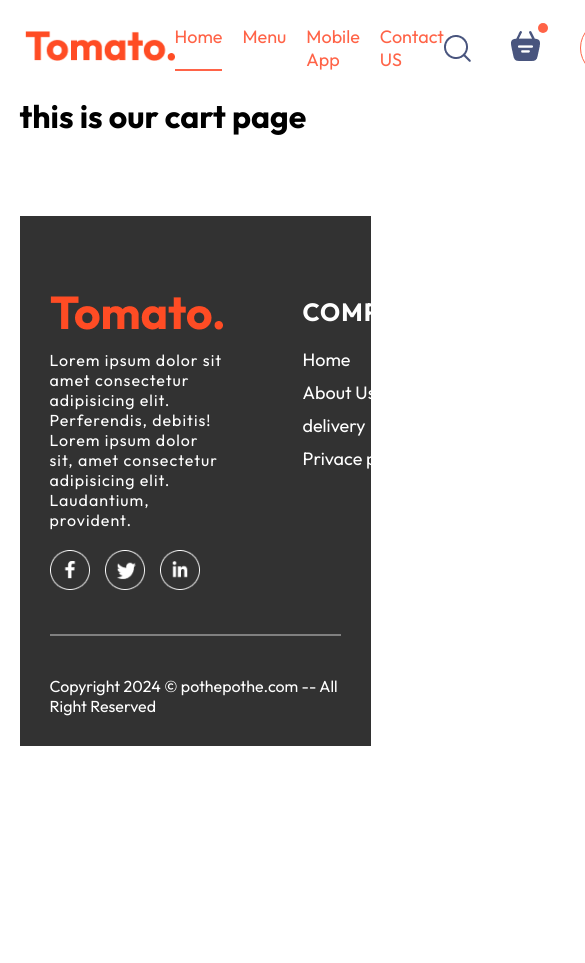
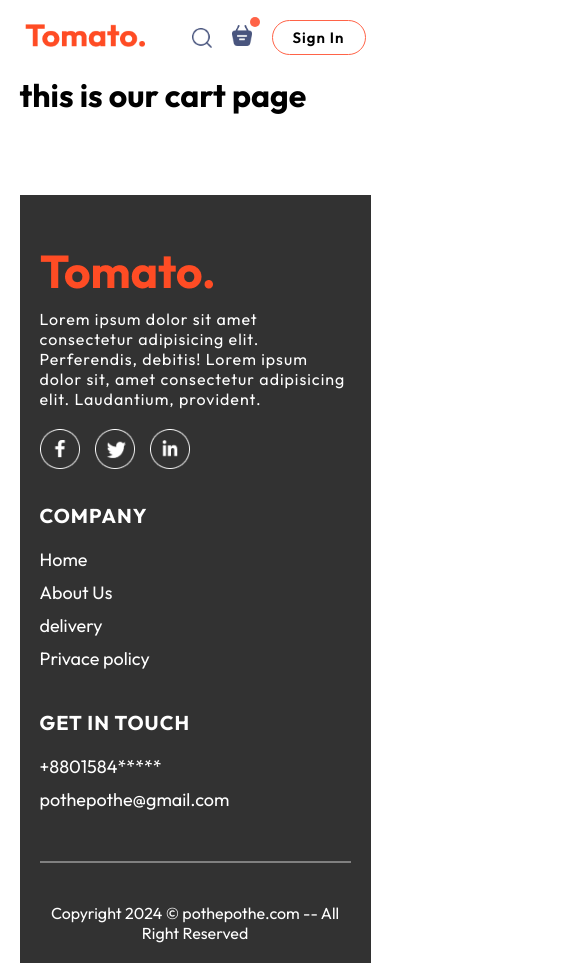
Before and after one commit to mdsultanmahmud/pothe-pothe-food-delivery, a React (Vite) app: page /cart in a window 390 px wide. Shown: the top 963 px of the page, 585 px wide, since content can reach past the window. Before the commit the page ends 844 px from the top, so only its background shows below. Built offline with nearby package versions, Linux system fonts and the light colour scheme; the HTML template or start-up script is replaced by a standard one.

Commit message:
feat: responsive the site

```diff
--- a/src/components/AppDownLoad/AppDownLoad.css
+++ b/src/components/AppDownLoad/AppDownLoad.css
@@ -23,3 +23,9 @@
 .app__download__platforms img:hover {
   transform: scale(1.2);
 }
+
+@media screen and (max-width: 750px) {
+  .pothe__pothe__app__download__container {
+    font-size: 22px;
+  }
+}
--- a/src/components/Banner/Banner.css
+++ b/src/components/Banner/Banner.css
@@ -4,7 +4,7 @@
   margin: 30px auto;
   background: radial-gradient(rgba(0, 0, 0, 0.7), rgba(0, 0, 0, 0.5)),
     url("../../../public/header_img.png");
-  background-size: contain;
+  background-size: cover;
   background-repeat: no-repeat;
   background-position: center;
   display: grid;
@@ -28,7 +28,7 @@
   margin: 30px 0;
 }
 
-.pothe__pothe__home__banner__contents button{
+.pothe__pothe__home__banner__contents button {
   padding: 7px 30px;
   font-size: 18px;
   text-transform: capitalize;
@@ -40,6 +40,35 @@
   cursor: pointer;
   transition: 0.3s;
 }
-.pothe__pothe__home__banner__contents button:hover{
+.pothe__pothe__home__banner__contents button:hover {
   background-color: tomato;
 }
+
+@media screen and (max-width: 1050px) {
+  .pothe__pothe__home__banner__container {
+    height: 50vh;
+  }
+  .pothe__pothe__home__banner__contents {
+    width: 45%;
+  }
+  .pothe__pothe__home__banner__contents h1 {
+    font-size: 30px;
+  }
+}
+
+@media screen and (max-width: 750px) {
+  .pothe__pothe__home__banner__contents {
+    width: 90%;
+  }
+  .pothe__pothe__home__banner__contents h1 {
+    font-size: 22px;
+  }
+  .pothe__pothe__home__banner__contents button{
+    font-size: 15px;
+    padding: 7px 20px;
+  }
+  .pothe__pothe__home__banner__contents p {
+   font-size: 16px;
+   margin: 20px 0;
+  }
+}
--- a/src/components/ExploreMenu/ExploreMenu.css
+++ b/src/components/ExploreMenu/ExploreMenu.css
@@ -15,8 +15,6 @@
 .pothe__pothe__explore__menu__desc {
   font-size: 16px;
   max-width: 60%;
-  /* text-align: center;
-  margin: 0 auto; */
 }
 
 .pothe__pothe__explore__menu__list {
@@ -29,8 +27,8 @@
   overflow-x: scroll;
   cursor: pointer;
 }
-.pothe__pothe__explore__menu__list::-webkit-scrollbar{
-    /* display: none; */
+.pothe__pothe__explore__menu__list::-webkit-scrollbar {
+  /* display: none; */
 }
 .pothe__pothe__explore__menu__list__item img {
   min-width: 80px;
@@ -44,12 +42,29 @@
   color: tomato;
 }
 
-.pothe__pothe__explore__menu__container hr{
-    margin: 10px 0;
-    border: none;
-    height: 2px;
-    background-color: #e2e2e2;
+.pothe__pothe__explore__menu__container hr {
+  margin: 10px 0;
+  border: none;
+  height: 2px;
+  background-color: #e2e2e2;
 }
-.pothe__pothe__explore__menu__list__item .active{
+.pothe__pothe__explore__menu__list__item .active {
   border: 4px solid tomato;
 }
+
+@media screen and (max-width: 1050px) {
+  .pothe__pothe__explore__menu__desc {
+    max-width: 80%;
+  }
+}
+@media screen and (max-width: 750px) {
+  .pothe__pothe__explore__menu__container h1 {
+    font-size: 22px;
+  }
+  .pothe__pothe__explore__menu__desc {
+    max-width: 100%;
+  }
+  .pothe__pothe__explore__menu__list__item img {
+    width: 100px !important;
+  }
+}
--- a/src/components/FoodDisplay/FoodDisplay.css
+++ b/src/components/FoodDisplay/FoodDisplay.css
@@ -1,14 +1,25 @@
-.pothe__pothe__food__display__container{
+.pothe__pothe__food__display__container {
   margin-top: 30px;
 }
-.pothe__pothe__food__display__container h2{
+.pothe__pothe__food__display__container h2 {
   font-size: 25px;
   text-transform: uppercase;
   color: tomato;
 }
-.pothe__pothe__food__display__list{
+.pothe__pothe__food__display__list {
   display: grid;
   grid-template-columns: repeat(4, 1fr);
   gap: 30px;
   margin-top: 30px;
 }
+
+@media screen and (max-width: 1050px) {
+  .pothe__pothe__food__display__list {
+    grid-template-columns: repeat(3, 1fr);
+  }
+}
+@media screen and (max-width: 750px) {
+  .pothe__pothe__food__display__list {
+    grid-template-columns: repeat(1, 1fr);
+  }
+}
--- a/src/components/FoodItemCard/FoodItemCard.css
+++ b/src/components/FoodItemCard/FoodItemCard.css
@@ -1,4 +1,4 @@
-.pothe__pothe__food__item__card__container{
+.pothe__pothe__food__item__card__container {
   width: 100%;
   margin: auto;
   border-radius: 15px;
@@ -6,28 +6,28 @@
   transition: 0.3s;
   animation: fadeIn 1s;
 }
-.pothe__pothe__food__item__card__container:hover{
+.pothe__pothe__food__item__card__container:hover {
   box-shadow: 0px 0px 10px rgba(0, 0, 0, 0.5);
 }
-.item__card__img__container{
+.item__card__img__container {
   position: relative;
 }
-.item__card__img{
+.item__card__img {
   width: 100%;
   border-radius: 15px 15px 0px 0px;
 }
-.item__card__add{
+.item__card__add {
   width: 35px;
   position: absolute;
   bottom: 15px;
-    right:15px;
+  right: 15px;
   cursor: pointer;
   border-radius: 50%;
 }
-.item__card__counter{
+.item__card__counter {
   position: absolute;
   bottom: 15px;
-    right:15px;
+  right: 15px;
   display: flex;
   align-items: center;
   gap: 10px;
@@ -35,39 +35,45 @@
   border-radius: 50px;
   background-color: #fff;
 }
-.item__card__counter img{
+.item__card__counter img {
   width: 30px;
   cursor: pointer;
 }
-.item__card__counter p{
+.item__card__counter p {
   font-size: 16px;
   font-weight: 500;
 }
-.item__card__info__container{
+.item__card__info__container {
   padding: 20px;
 }
-.item__card__name__rating{
+.item__card__name__rating {
   display: flex;
   align-items: center;
   justify-content: space-between;
   margin-bottom: 10px;
 }
-.item__card__name__rating p{
+.item__card__name__rating p {
   font-size: 20px;
   color: tomato;
   font-weight: 500;
 }
-.item__card__name__rating img{
+.item__card__name__rating img {
   width: 80px;
 }
-.item__card__desc{
+.item__card__desc {
   color: #676767;
   font-size: 16px;
 }
 
-.item__card__price{
+.item__card__price {
   color: tomato;
   font-size: 22px;
   font-weight: 500;
   margin: 10px 0px;
 }
+
+@media screen and (max-width: 750px) {
+  .item__card__price {
+    margin: 5px 0px;
+  }
+}
--- a/src/components/Footer/Footer.css
+++ b/src/components/Footer/Footer.css
@@ -5,7 +5,7 @@
   gap: 20px;
   color: #fff;
   background-color: #323232;
-  padding:30px;
+  padding: 30px;
   padding-top: 80px;
   margin-top: 80px;
 }
@@ -40,21 +40,45 @@
   text-transform: uppercase;
   color: #fff;
   letter-spacing: 1px;
-
 }
-.pothe__pothe__footer__content__left p{
+.pothe__pothe__footer__content__left p {
   letter-spacing: 1px;
 }
-.footer__social__icons img{
+.footer__social__icons img {
   width: 40px;
   margin-right: 15px;
   cursor: pointer;
 }
 
-.pothe__pothe__footer__container hr{
+.pothe__pothe__footer__container hr {
   width: 100%;
   height: 2px;
   margin: 20px 0px;
   border: none;
   background-color: grey;
 }
+
+@media screen and (max-width: 1050px) {
+  .pothe__pothe__footer__content {
+    gap: 50px;
+  }
+}
+
+@media screen and (max-width: 750px) {
+  .pothe__pothe__footer__container {
+    padding: 20px;
+    padding-top: 60px;
+  }
+  .pothe__pothe__footer__content {
+    display: flex;
+    flex-direction: column;
+    gap: 30px;
+  }
+  .pothe__pothe__footer__content__center h2,
+  .pothe__pothe__footer__content__right h2 {
+    font-size: 20px;
+  }
+  .footer__copyright {
+    text-align: center;
+  }
+}
--- a/src/components/Footer/Footer.jsx
+++ b/src/components/Footer/Footer.jsx
@@ -31,7 +31,7 @@ const Footer = () => {
             </div>
         </div>
         <hr />
-        <p>Copyright 2024 &copy; pothepothe.com -- All Right Reserved</p>
+        <p className="footer__copyright">Copyright 2024 &copy; pothepothe.com -- All Right Reserved</p>
     </div>
   );
 };
--- a/src/components/Navbar/Navbar.css
+++ b/src/components/Navbar/Navbar.css
@@ -49,9 +49,52 @@
 .pothe__pothe__search__dot {
   position: absolute;
   top: -8px;
-    right:-8px;
+  right: -8px;
   width: 10px;
   height: 10px;
   background-color: tomato;
   border-radius: 5px;
 }
+
+@media screen and (max-width: 1050px) {
+  .pothe__pothe__navbar__logo__container img {
+    width: 120px;
+  }
+  .pothe__pothe__navbar__menu__container {
+    font-size: 17px;
+  }
+  .pothe__pothe__navbar__right {
+    gap: 30px;
+  }
+  .pothe__pothe__navbar__right img {
+    width: 22px;
+  }
+  .pothe__pothe__navbar__sign__in__btn {
+    padding: 7px 25px;
+  }
+}
+@media screen and (max-width: 900px) {
+  .pothe__pothe__navbar__logo__container img {
+    width: 120px;
+  }
+  .pothe__pothe__navbar__menu__container {
+    font-size: 16px;
+    gap: 15px;
+  }
+  .pothe__pothe__navbar__right {
+    gap: 20px;
+  }
+  .pothe__pothe__navbar__right img {
+    width: 20px;
+  }
+  .pothe__pothe__navbar__sign__in__btn {
+    padding: 7px 20px;
+    font-size: 15px;
+  }
+}
+
+@media screen and (max-width: 750px) {
+  .pothe__pothe__navbar__menu__container {
+    display: none;
+  }
+}
```
Lines whose indentation alone changed are shown as unchanged.
